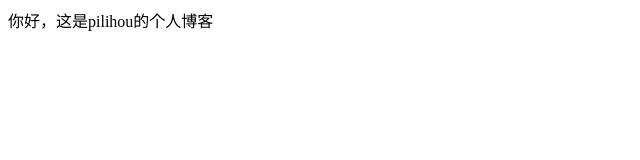
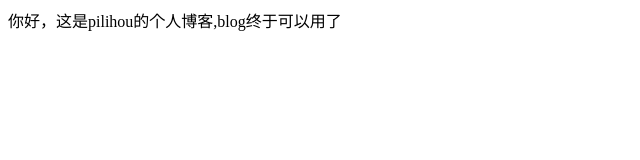
Before and after one commit to pilihou/pilihou.github.com, a plain HTML site: page index.html in a window 1280 px wide. Shown: the whole page, without its empty margins (0-640 px from the left). Drawn offline with Linux system fonts and the light colour scheme.

Commit message:
Update index.html

```diff
--- a/index.html
+++ b/index.html
@@ -6,6 +6,6 @@
 </head>
 
 <body>
-你好，这是pilihou的个人博客
+你好，这是pilihou的个人博客,blog终于可以用了
 </body>
 </html>
```
